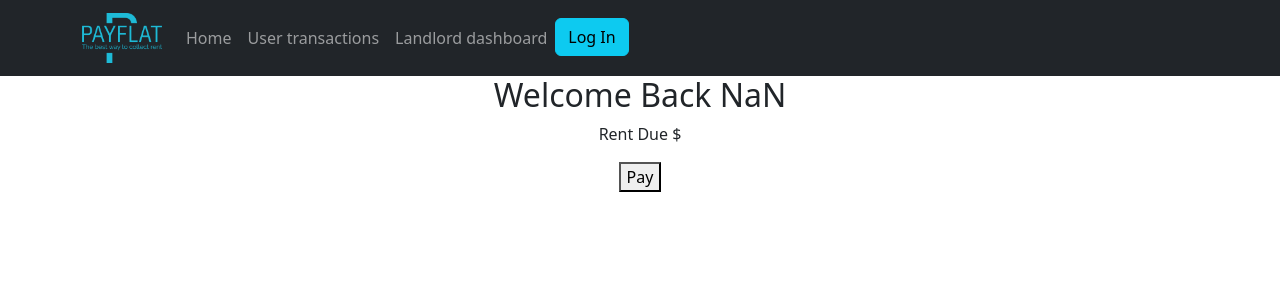
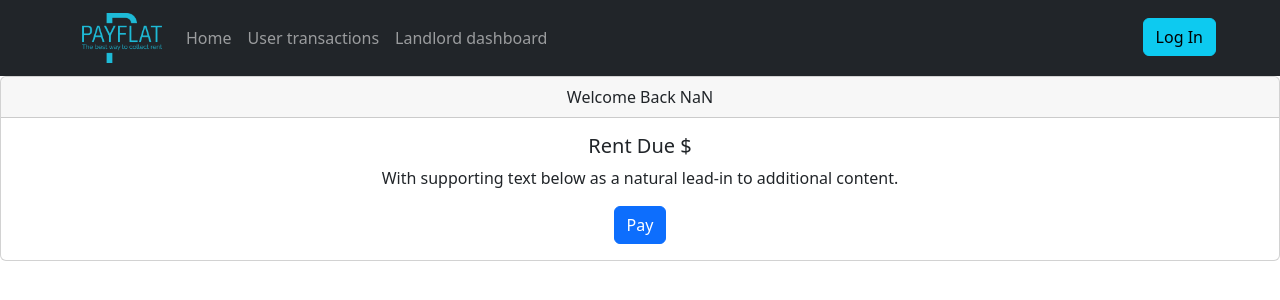
Before and after one commit to markdelgado/PayFlat, a React (Create React App) app in the folder client/: page /tenant-landing in a window 1280 px wide. Shown: the top 300 px of the page. Built offline with nearby package versions, Linux system fonts and the light colour scheme; no server answers.

Commit message:
fixed sign-in

```diff
--- a/client/src/components/AddProperty.js
+++ b/client/src/components/AddProperty.js
@@ -5,16 +5,19 @@ import Col from 'react-bootstrap/Col';
 import Form from 'react-bootstrap/Form';
 import Row from 'react-bootstrap/Row';
 import { Navigate, useNavigate } from 'react-router-dom';
+import { useSelector } from 'react-redux';
 
 
 function AddProperty({landlord, setSubmitProp, submitProp}) {
+    const user = useSelector((state) => state.user.value)
+
     const navigate = useNavigate()
 
-
+    console.log('user', user)
     const [formData, setFormData]=useState({
         name: '',
         address: '',
-        landlord_id: '',
+        landlord_id: user.landlord.id,
         unit_count: ''
     })
 
--- a/client/src/components/Dashboard.js
+++ b/client/src/components/Dashboard.js
@@ -80,6 +80,7 @@ const Dashboard = ({ property, setPatchUnit, setAddUnit , setSubmitProp}) => {
                 <UnitTable setPatchUnit={setPatchUnit} landlord={landlord} setArrSum={setArrSum} setAddUnit={setAddUnit} setSubmitProp={setSubmitProp} />
 
                 <Nav.Link href="/add-property">Add Property</Nav.Link>
+                {console.log(user, 'user')}
 
                 {/* <Button id='add-prop-btn' variant='success' onclick={() => navigate('/add-property') } >Add Properties</Button> */}
             </div>
--- a/client/src/components/TenantLanding.js
+++ b/client/src/components/TenantLanding.js
@@ -1,6 +1,8 @@
 import React, { Component } from 'react'
 import { useEffect, useState } from 'react';
-import { Button } from 'bootstrap';
+import { Button } from 'react-bootstrap';
+import {Card} from 'react-bootstrap'
+import  '../styles/TenantLanding.css'
 
 const TenantLanding = () => {
     const [tenant, setTenant]= useState('')
@@ -19,9 +21,24 @@ const TenantLanding = () => {
 
     return(
         <div>
-            <h2>Welcome Back {tenant.user?.first_name[0].toUpperCase() + tenant.user?.first_name.slice(1, tenant.user?.first_name.split('').length)}</h2>
-            <p>Rent Due ${tenant.unit?.price}</p>
-            <button>Pay</button>
+            {/* <h2>Welcome Back {tenant.user?.first_name[0].toUpperCase() + tenant.user?.first_name.slice(1, tenant.user?.first_name.split('').length)}</h2>
+            <p>Rent Due ${tenant.unit?.price}</p> */}
+            {/* <a href="https://buy.stripe.com/test_00g6p9133eiO0XS6oo" target="_blank" rel="noreferrer">
+                <button>My custom button</button>
+                </a> */}
+            {/* <button >Pay</button> */}
+            <Card className="text-center">
+                <Card.Header>Welcome Back {tenant.user?.first_name[0].toUpperCase() + tenant.user?.first_name.slice(1, tenant.user?.first_name.split('').length)}</Card.Header>
+                <Card.Body>
+                    <Card.Title>Rent Due ${tenant.unit?.price}</Card.Title>
+                    <Card.Text>
+                        With supporting text below as a natural lead-in to additional content.
+                    </Card.Text>
+                    <Button variant="primary" href='https://buy.stripe.com/test_00g6p9133eiO0XS6oo'>Pay</Button>
+                </Card.Body>
+                {/* <Card.Footer className="text-muted">2 days ago</Card.Footer> */}
+            </Card>
+
 
         </div>
     )
--- a/client/src/styles/Navbar.css
+++ b/client/src/styles/Navbar.css
@@ -2,3 +2,9 @@
 #Navbar-container{
     height: 60px;
 }
+
+
+#sign-in-div {
+    position: absolute;
+    right: 5%;
+}
```
Also changed, not shown: client/src/styles/TenantLanding.css (added).
